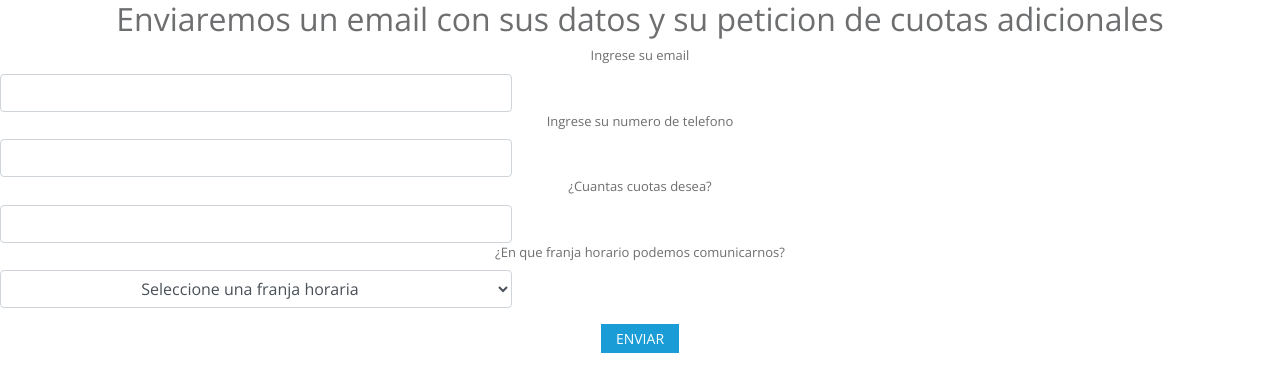
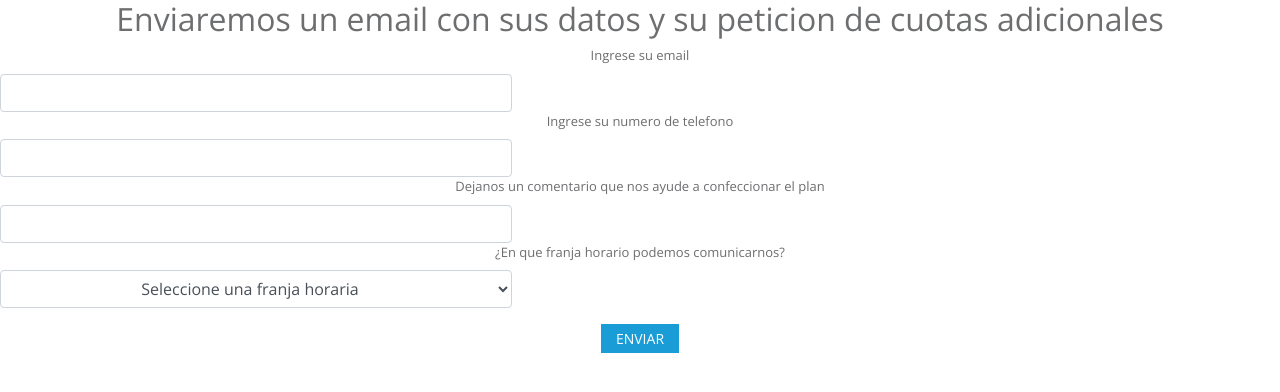
Before and after one commit to rodrigo1990/deuda-online, a PHP site: page /api2/quiero_mas_cuotas.php?documento=1 in a window 1280 px wide. Shown: the top 392 px of the page. Run offline with PHP 8.4, Linux system fonts and the light colour scheme; data that the repository does not hold is empty; some libraries are stand-ins or nearby versions.

Commit message:
solicitu de cuotas 3era iteracion

```diff
--- a/api2/js/mailCantidadCuotas.js
+++ b/api2/js/mailCantidadCuotas.js
@@ -1,6 +1,6 @@
  function enviarMailCuotas(){
 
-    var cuotas = $("#cant-cuotas").val();
+    var mensaje = $("#mensaje").val();
 	var nombre = $("#nombre").val();
 	var documento = $("#documento").val();
 	var banco = $("#banco").val();
@@ -16,17 +16,17 @@
 	}else if(telefono.length>13 || telefono.length==0 || telefono.search(soloNumeros)){
 	    $("#email-error").fadeOut();
 	    $("#telefono-error").fadeIn();
-	}else if(cuotas.length==0){
+	}else if(mensaje.length==0){
 	    $("#telefono-error").fadeOut();
-	    $("#cuotas-error").fadeIn();
+	    $("#mensaje-error").fadeIn();
 	}else if(franjaHoraria==0){
-		$("#cuotas-error").fadeOut();
+		$("#mensaje-error").fadeOut();
 	    $("#franja-horaria-error").fadeIn();
 
 	}else{
         $("#email-error").fadeOut();
         $("#telefono-error").fadeOut();
-        $("#cuotas-error").fadeOut();
+        $("#mensaje-error").fadeOut();
 
 
     	$( "body" ).prepend( '<div id="preloader"><div class="spinner-sm spinner-sm-1" id="status"> </div><h2 style="color: #1a9cd6;font-style: italic;" class="text-center">Estamos procesando<br>su consulta</h2></div>' );
@@ -36,7 +36,7 @@
 
 
     	$.ajax({
-    			data:{cuotas:cuotas,nombre:nombre,documento:documento,banco:banco,telefono:telefono,email:email,franjaHoraria:franjaHoraria},
+    			data:{mensaje:mensaje,nombre:nombre,documento:documento,banco:banco,telefono:telefono,email:email,franjaHoraria:franjaHoraria},
 
     			url:'ajax/mailCantidadCuotas.php',
 
--- a/api2/quiero_mas_cuotas.php
+++ b/api2/quiero_mas_cuotas.php
@@ -29,9 +29,9 @@
 
 			<div class="form-error" id="telefono-error">Ingrese un telefono valido</div>
 
-			<label for="cant-cuotas" class="">¿Cuantas cuotas desea?</label>
-			<input type="number" min="7" name="cant-cuotas" id="cant-cuotas" class="form-control center-block cuotas-input" >
-			<div class="form-error" id="cuotas-error">Ingrese una cantidad de cuotas</div>
+			<label for="mensaje" class="">Dejanos un comentario que nos ayude a confeccionar el plan</label>
+			<input type="text" name="mensaje" id="mensaje" class="form-control center-block cuotas-input" >
+			<div class="form-error" id="mensaje-error">Ingrese un comentario</div>
 
 
 			<label for="franja-horaria" class="">¿En que franja horario podemos comunicarnos?</label>
```
Also changed, not shown: api2/ajax/mailCantidadCuotas.php (+4 -3 lines).
